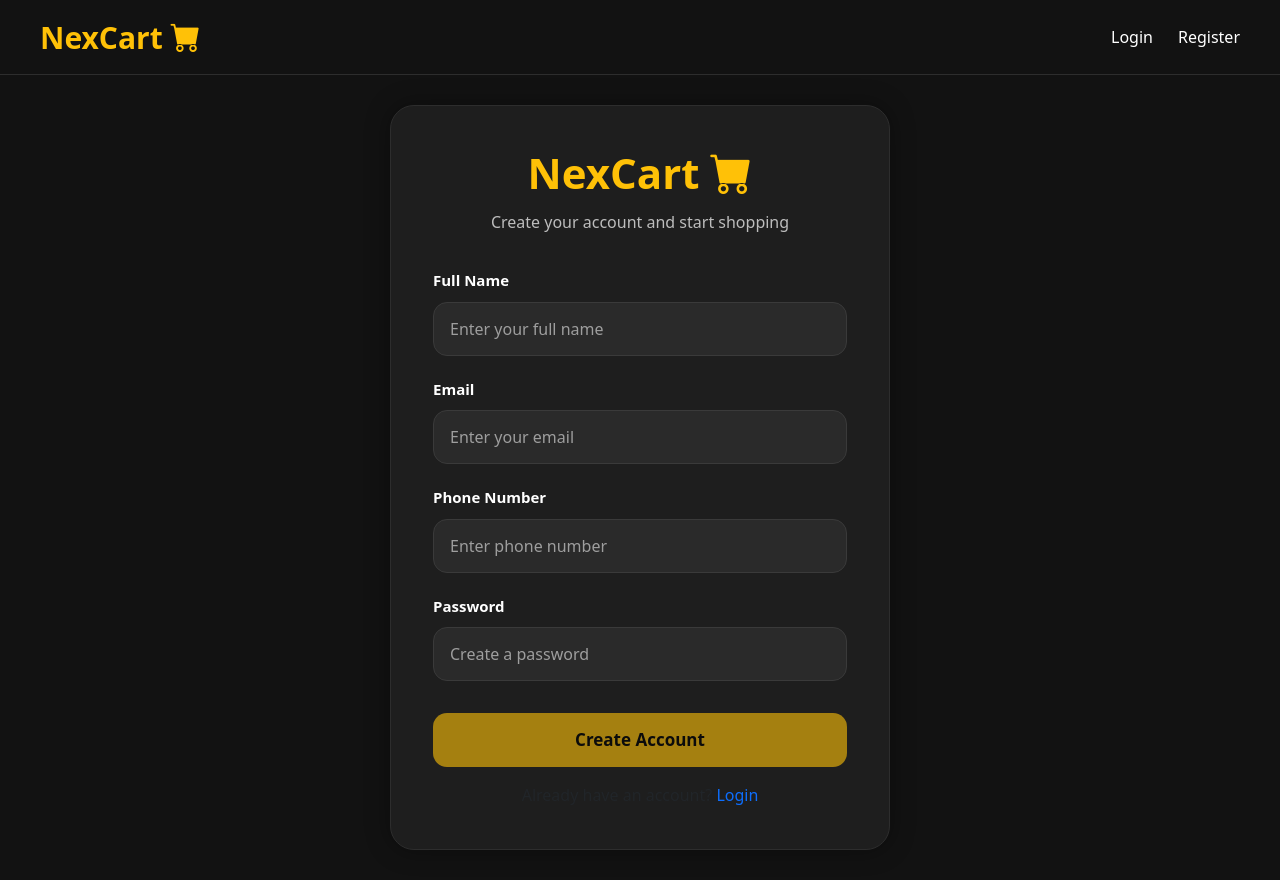
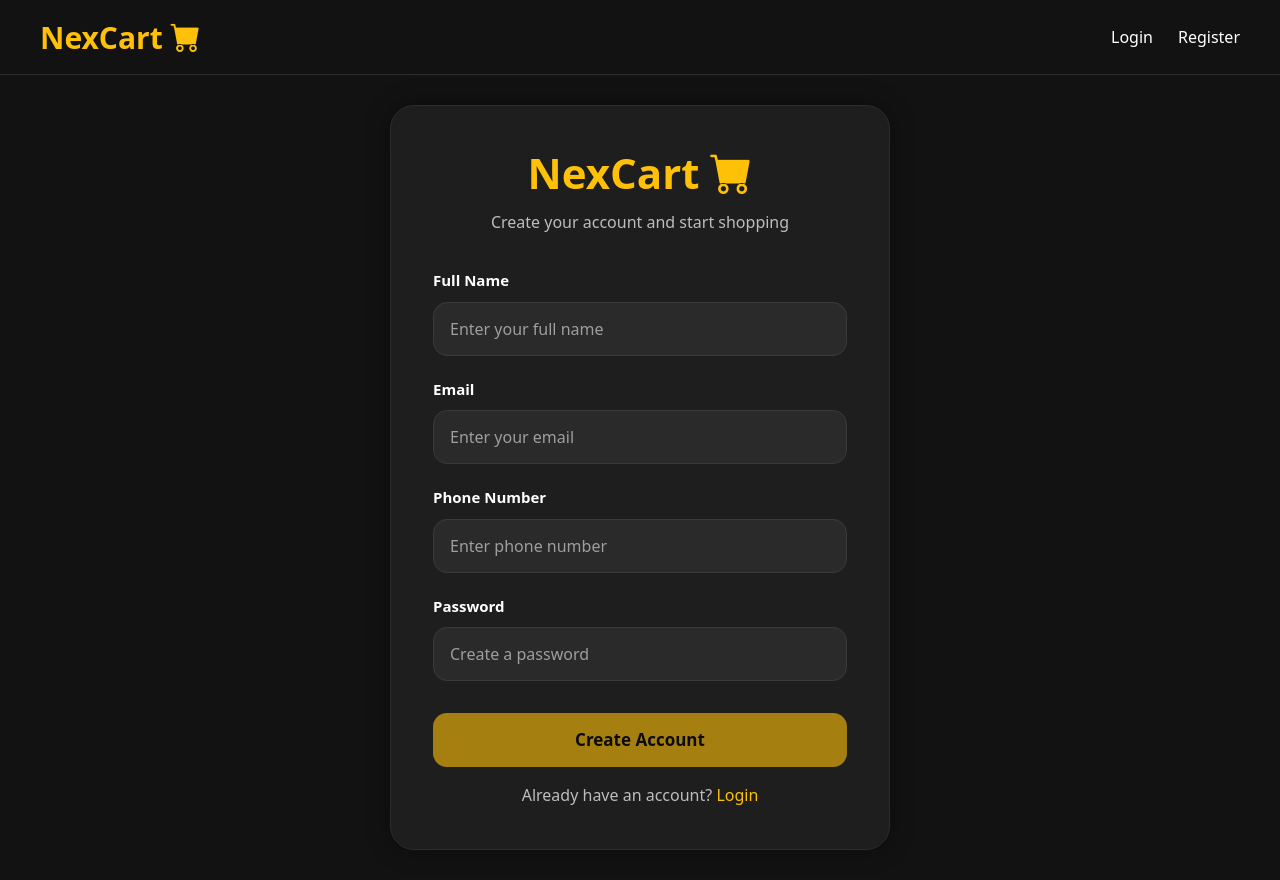
Before and after one commit to Kirandeepgantasala/Ecommerce_Application, an Angular app in the folder Ecommerce_Frontend/ecommerce-ui/: page /register in a window 1280 px wide. Built offline with nearby package versions, Linux system fonts and the light colour scheme.

Commit message:
Css changes for login and signup

```diff
--- a/Ecommerce_Frontend/ecommerce-ui/src/app/auth/login/login.component.css
+++ b/Ecommerce_Frontend/ecommerce-ui/src/app/auth/login/login.component.css
@@ -156,9 +156,9 @@
 
     cursor:not-allowed;
 }
-register_subtitle{
+.register_subtitle{
     color:#bdbdbd;
 }
-register_link{
+.register_link{
     color:#ffc107;
 }
--- a/Ecommerce_Frontend/ecommerce-ui/src/app/auth/register/register.component.css
+++ b/Ecommerce_Frontend/ecommerce-ui/src/app/auth/register/register.component.css
@@ -166,9 +166,9 @@ input::-webkit-inner-spin-button{
     cursor:not-allowed;
 }
 
-login_subtitle{
+.login_subtitle{
     color:#bdbdbd;
 }
-login_link{
+.login_link{
     color:#ffc107;
 }
```
